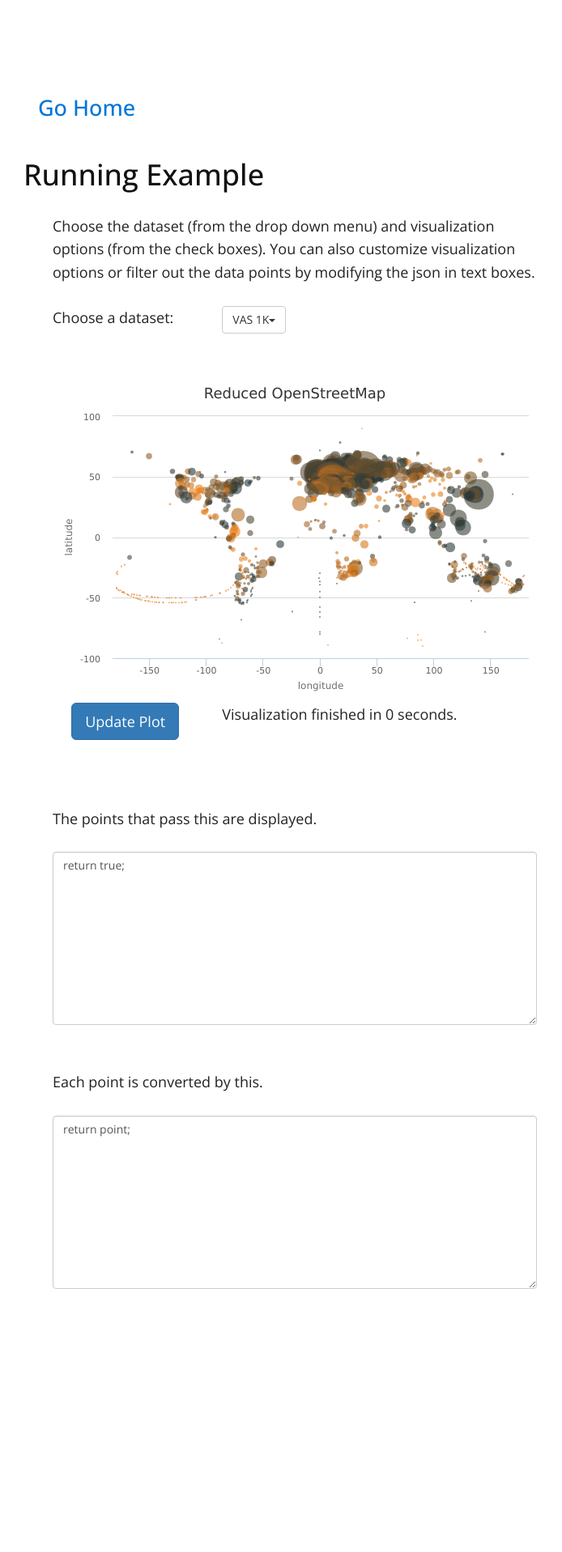
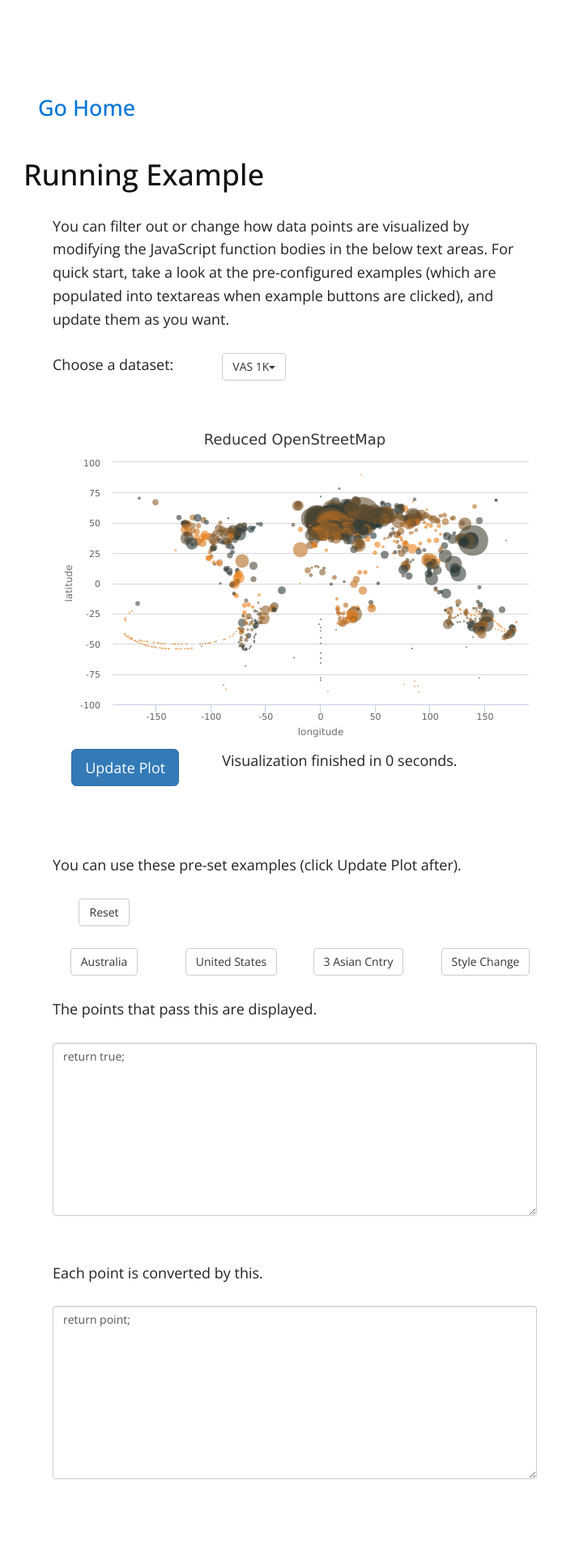
Before and after one commit to pyongjoo/vas, a Jekyll site: the page built from _posts/2016-05-02-Demo.md, in a window 1280 px wide. Shown: the whole page at 81% size, without its empty margins (276-970 px from the left). Built offline with Jekyll 4.4.1, drawn with Linux system fonts in a browser that asks for light colours; nearby versions of some CDN libraries; before the commit the page ends 1682 px from its top, so only the background shows below that.

Commit message:
examples added

```diff
--- a/_posts/2016-05-02-Demo.md
+++ b/_posts/2016-05-02-Demo.md
@@ -3,9 +3,10 @@ layout: page
 title: Running Example
 ---
 
-Choose the dataset (from the drop down menu) and visualization options (from
-the check boxes). You can also customize visualization options or filter out the
-data points by modifying the json in text boxes.
+You can filter out or change how data points are visualized by modifying the
+JavaScript function bodies in the below text areas. For quick start, take a look at the
+pre-configured examples (which are populated into textareas when example buttons
+are clicked), and update them as you want.
 
 <div class="row">
 <div class="col-md-4">
@@ -51,9 +52,47 @@ Visualization finished in <span id="viz-time">0</span> seconds.
 </div>
 </div>
 
+[comment]: <> (Pre-configured Examples)
+<br>
+<p>
+You can use these pre-set examples (click Update Plot after).
+</p>
+<div class="row">
+<div class="col-md-3 text-center">
+<p>
+<button id="demo-chart-example0" type="button" class="demo-chart-examples btn btn-default">Reset</button>
+</p>
+</div>
+</div>
+
+<div class="row">
+<div class="col-md-3 text-center">
+<p>
+<button id="demo-chart-example1" type="button" class="demo-chart-examples btn btn-default">Australia</button>
+</p>
+</div>
+
+<div class="col-md-3 text-center">
+<p>
+<button id="demo-chart-example2" type="button" class="demo-chart-examples btn btn-default">United States</button>
+</p>
+</div>
+
+<div class="col-md-3 text-center">
+<p>
+<button id="demo-chart-example3" type="button" class="demo-chart-examples btn btn-default">3 Asian Cntry</button>
+</p>
+</div>
+
+<div class="col-md-3 text-center">
+<p>
+<button id="demo-chart-example4" type="button" class="demo-chart-examples btn btn-default">Style Change</button>
+</p>
+</div>
+</div>
+
 
 [comment]: <> (Json Textareas)
-<br>
 <p>
 The points that pass this are displayed.
 </p>
--- a/scripts/demo.js
+++ b/scripts/demo.js
@@ -1,5 +1,13 @@
 var data_filename;
 var chart;
+
+var filterExampleArr = [
+  "return true;",
+  "return point.country.toLowerCase() == 'australia'",
+  "return point.country.toLowerCase() == 'united states'",
+  "var country = point.country.toLowerCase(); return country.includes('korea') || country.includes('china') || country.includes('japan');",
+  "return true;"
+];
 
 function setFilterTextarea(text) {
   $("#filter-body").html(text);
@@ -52,6 +60,12 @@ $(function () {
     drawChart();
   });
 
+  // Hook example events.
+  $(".demo-chart-examples").click( function(event) {
+    var ex_no = parseInt($(event.target).attr('id').replace( /^\D+/g, ''));
+    setFilterTextarea(filterExampleArr[ex_no]);
+  });
+
   selectDatasetButton($($(".dataset-select[dataset='open_vas_density_geo_1000.csv']")[0]));
   resetTextareas();
   drawChart();
--- a/scripts/plotdata.js
+++ b/scripts/plotdata.js
@@ -63,7 +63,7 @@ function count2size(count) {
 
 function address2Country(address) {
   adr_tokens = address.replace(/"/g, '').split(',');
-  return adr_tokens[adr_tokens.length-1].replace(/ /g, '');
+  return adr_tokens[adr_tokens.length-1].trim();
 }
 
 
@@ -96,12 +96,18 @@ function setupChart(container, titletext) {
     xAxis: {
       title: {
         text: 'longitude'
-      }
+      },
+      min: -190,
+      max: 190,
+      tickInterval: 50
     },
     yAxis: {
       title: {
         text: 'latitude'
-      }
+      },
+      min: -100,
+      max: 100,
+      tickInterval: 25
     },
     tooltip: {
       animation: false,
```
